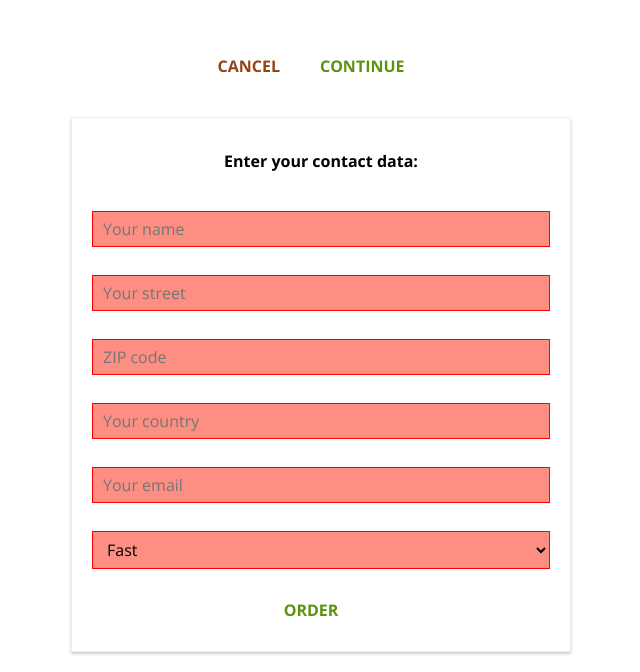
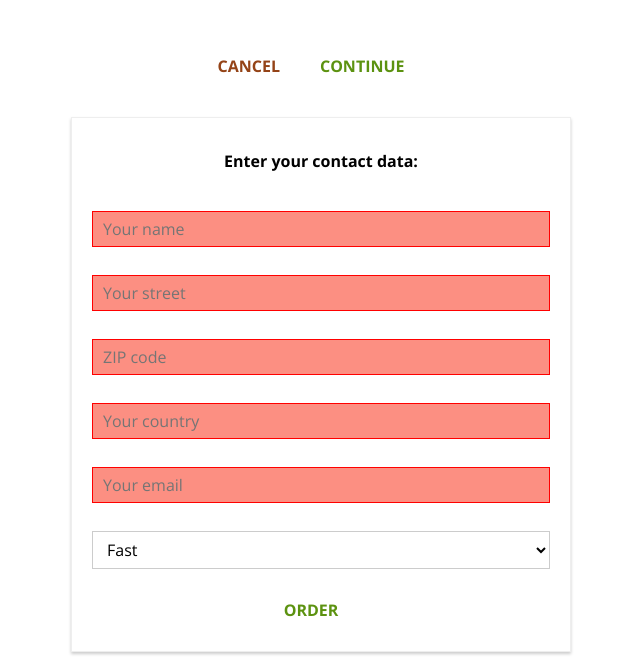
Before and after one commit to makomweb/notes-react-course, a React app in the folder burger-builder/: page /checkout/contact-data in a window 1280 px wide. Shown: the part 701-1373 px from the top of the page, without its empty margins (319-959 px from the left). Built offline with nearby package versions, Linux system fonts and the light colour scheme.

Commit message:
delivery method should not be validated

```diff
--- a/burger-builder/src/Components/UI/Input/Input.js
+++ b/burger-builder/src/Components/UI/Input/Input.js
@@ -5,7 +5,7 @@ const Input = props => {
     let inputElement = null;
     const inputClasses = [classes.InputElement];
 
-    if (props.invalid) {
+    if (props.invalid && props.shouldValidate) {
         inputClasses.push(classes.Invalid);
     }
 
--- a/burger-builder/src/Containers/Checkout/ContactData/ContactData.js
+++ b/burger-builder/src/Containers/Checkout/ContactData/ContactData.js
@@ -162,6 +162,7 @@ class ContactData extends Component {
                         config={elem.data.config}
                         value={elem.data.value}
                         invalid={!elem.data.valid}
+                        shouldValidate={elem.data.validation}
                         changed={(event) => this.onInputChanged(event, elem.id)} />
                 ))}
                 <Button buttonType="Success"
```
